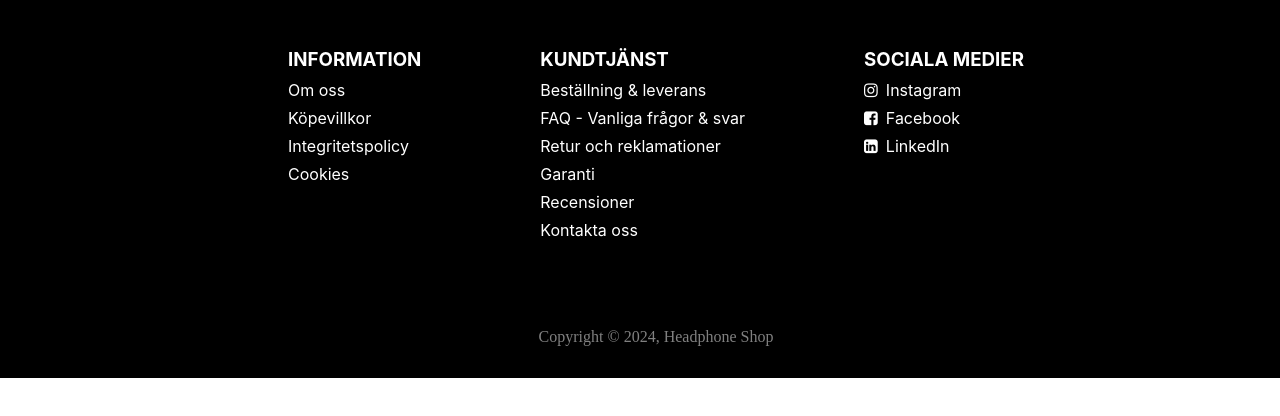
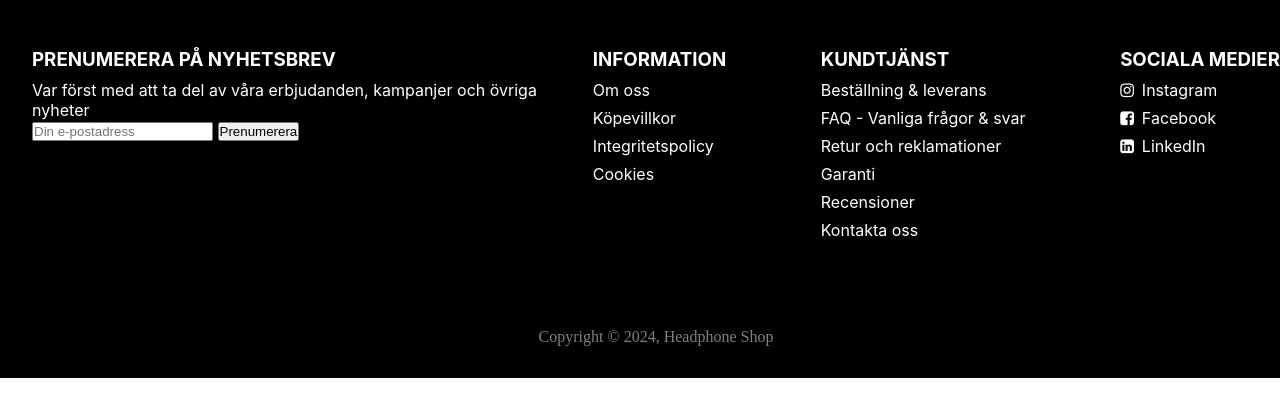
Before and after one commit to malinjansson/demotest, a website built with Vite: page index.html in a window 1280 px wide. Built offline with nearby package versions, Linux system fonts and the light colour scheme.

Commit message:
added a newsletter form

```diff
--- a/index.html
+++ b/index.html
@@ -16,6 +16,16 @@
 
     <footer>
       <section class="footer-container">
+        <section class="newsletter">
+          <section class="info-column">
+            <h3>Prenumerera på nyhetsbrev</h3>
+            <p>Var först med att ta del av våra erbjudanden, kampanjer och övriga nyheter</p>
+            <section class="newsletter-form">
+              <input class="email-form" placeholder="Din e-postadress" required="">
+              <button>Prenumerera</button>
+            </section>
+          </section>
+        </section>
         <section class="info-column-boxes">
           <section class="info-column">
             <h3>Information</h3>
```
